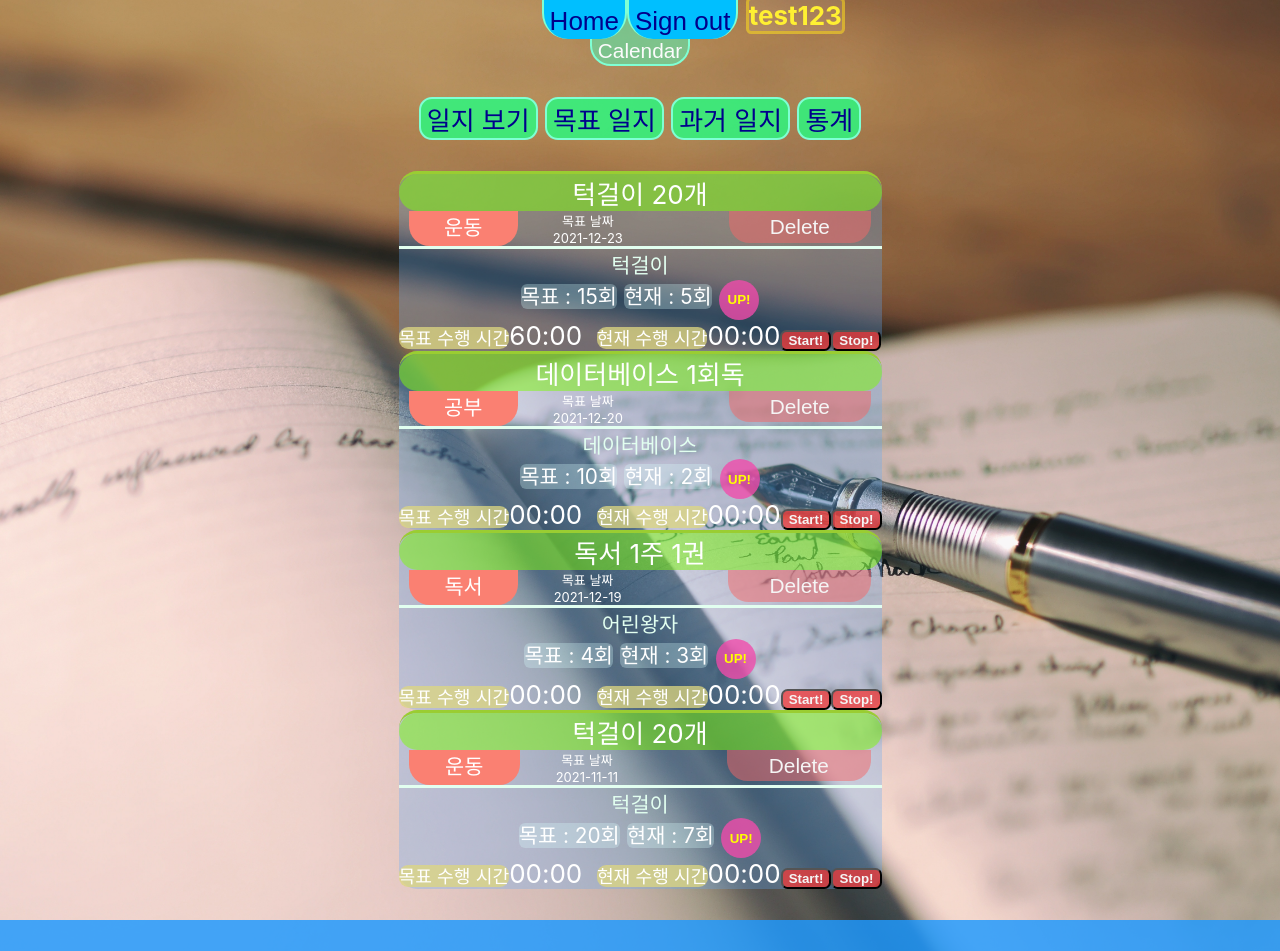
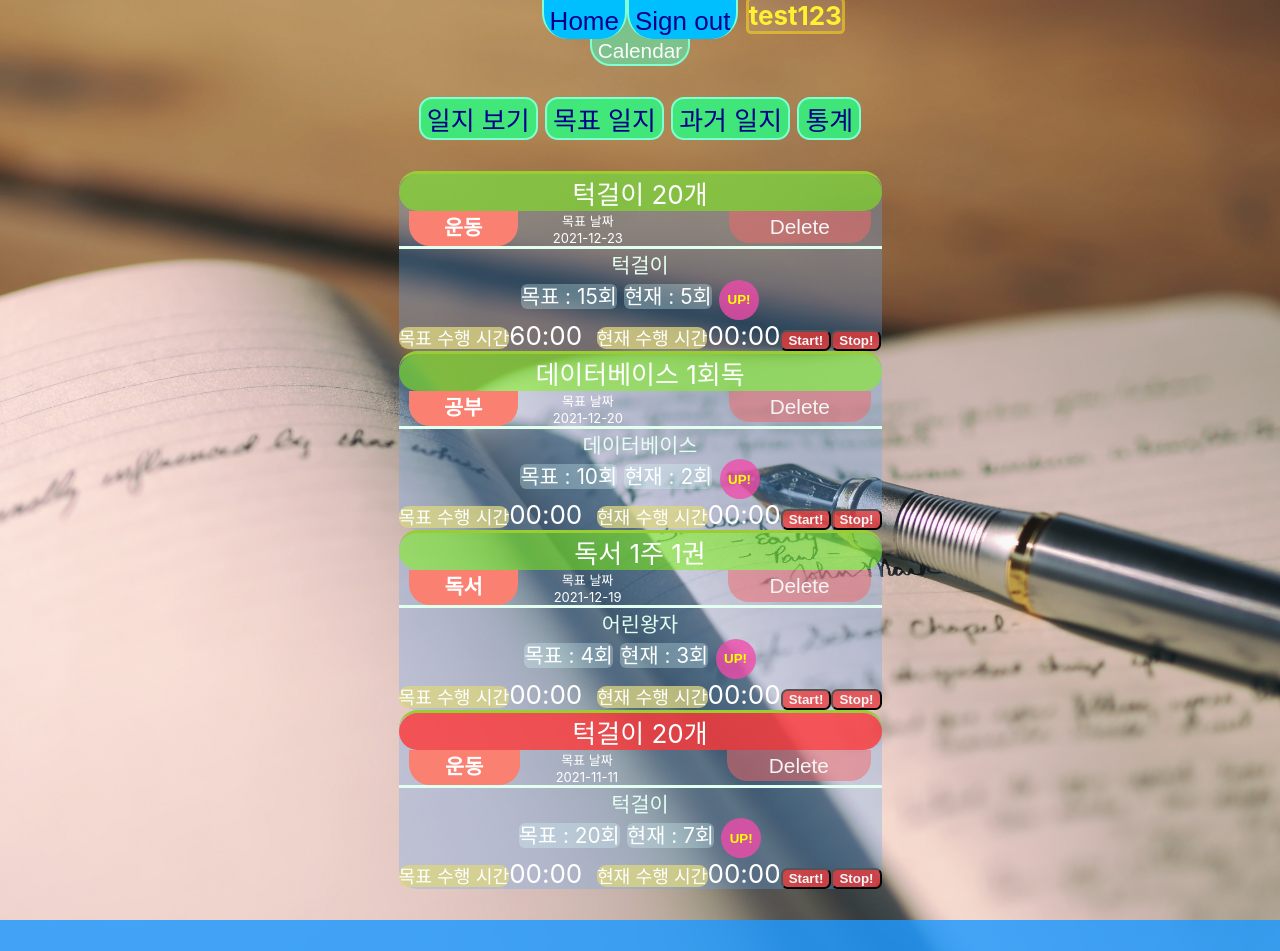
Before and after one commit to pknu-wap/com.everyjournal, a React (Create React App) app in the folder com.everyjournal_front/: page / in a window 1280 px wide. Shown: the top 951 px of the page. Built offline with nearby package versions, Linux system fonts and the light colour scheme; no server answers.

Commit message:
Front mark expired

```diff
--- a/com.everyjournal_front/src/App.js
+++ b/com.everyjournal_front/src/App.js
@@ -7,7 +7,7 @@ import Content from './components/Content';
 const axios = require('axios');
 
 class App extends Component {
-  constructor(props) { 234;
+  constructor(props) {
     super(props);
     this.state = {
       //home, sign in, sign up, error
@@ -33,8 +33,8 @@ class App extends Component {
       targetReps: 15,
       targetTime: 3600,
       targetDate: "2021-12-23",
-      completeOrNot: true,
-      expired: true,
+      completeOrNot: false,
+      expired: false,
       },
       { // 목표 일지의 경우
         target: true,
@@ -48,8 +48,8 @@ class App extends Component {
         targetReps: 10,
         targetTime: 0,
         targetDate: "2021-12-20",
-        completeOrNot: true,
-        expired: true,
+        completeOrNot: false,
+        expired: false,
       },
       { // 목표 일지의 경우
         target: true,
@@ -64,7 +64,7 @@ class App extends Component {
         targetTime: 0,
         targetDate: "2021-12-19",
         completeOrNot: true,
-        expired: true,
+        expired: false,
       },
       { // 목표 일지의 경우
         target: true,
@@ -78,7 +78,7 @@ class App extends Component {
         targetReps: 20,
         targetTime: 0,
         targetDate: "2021-11-11",
-        completeOrNot: true,
+        completeOrNot: false,
         expired: true,
       },
     ];
--- a/com.everyjournal_front/src/home/journal/HomeJournals.js
+++ b/com.everyjournal_front/src/home/journal/HomeJournals.js
@@ -56,12 +56,13 @@ class HomeJournals extends Component {
         const journalList = [];
        // let arr = this.props.targetJournals.from();
         this.state.targetJournals.map((tj)=>{
+            if(tj.expired===false) {
             journalList.push(
                 <div className="target_journals" data-id={tj.id}>
                     <div className="basic_info">
                         <div className='jn_title'>{tj.task}</div>
                         <div className='jn_info'>
-                        <span className="jn_cate">{tj.category}</span>
+                        <span className="jn_cate"><b>{tj.category}</b></span>
                         <span className="jn_date">
                             <div>목표 날짜</div>
                             <div>{tj.targetDate}</div>
@@ -88,6 +89,40 @@ class HomeJournals extends Component {
                 currentTime={tj.currentTime}
                 />
                 </div>)
+            } else {
+                journalList.push(
+                    <div className="target_journals" data-id={tj.id}>
+                        <div className="basic_info">
+                            <div className='jn_title' style={{backgroundColor:'rgba(255, 55, 55, 0.8)'}}>{tj.task}</div>
+                            <div className='jn_info'>
+                            <span className="jn_cate"><b>{tj.category}</b></span>
+                            <span className="jn_date">
+                                <div>목표 날짜</div>
+                                <div>{tj.targetDate}</div>
+                            </span>
+                            {tj.completeOrNot}
+                            {tj.expired}
+                            <span className="jn_nick"><b>{tj.nickname}</b></span>
+                            <input type='button' value={'Delete'}
+                            onClick={function(e){this.onDelete(tj.id)}.bind(this)}
+                            data-id={tj.id}
+                            className='jn_del'
+                            />
+                            </div>
+                    </div>
+                    <div className='jn_desc'>{tj.describe}</div>
+                    <div>
+                    <span className='jn_reps'>목표 : {tj.targetReps}회</span>&nbsp;
+                    <span className='jn_reps'>현재 : {tj.currentReps}회</span>&nbsp;
+                    <input className='jn_up' type='button' value={'UP!'} onClick={function(e){this.onUp(tj.id)}.bind(this)} />
+                    </div>
+                    <JournalClock
+                    id={tj.id}
+                    targetTime={tj.targetTime}
+                    currentTime={tj.currentTime}
+                    />
+                    </div>)
+            }
         });
         return(
         <div className="HomeJournals">
```
